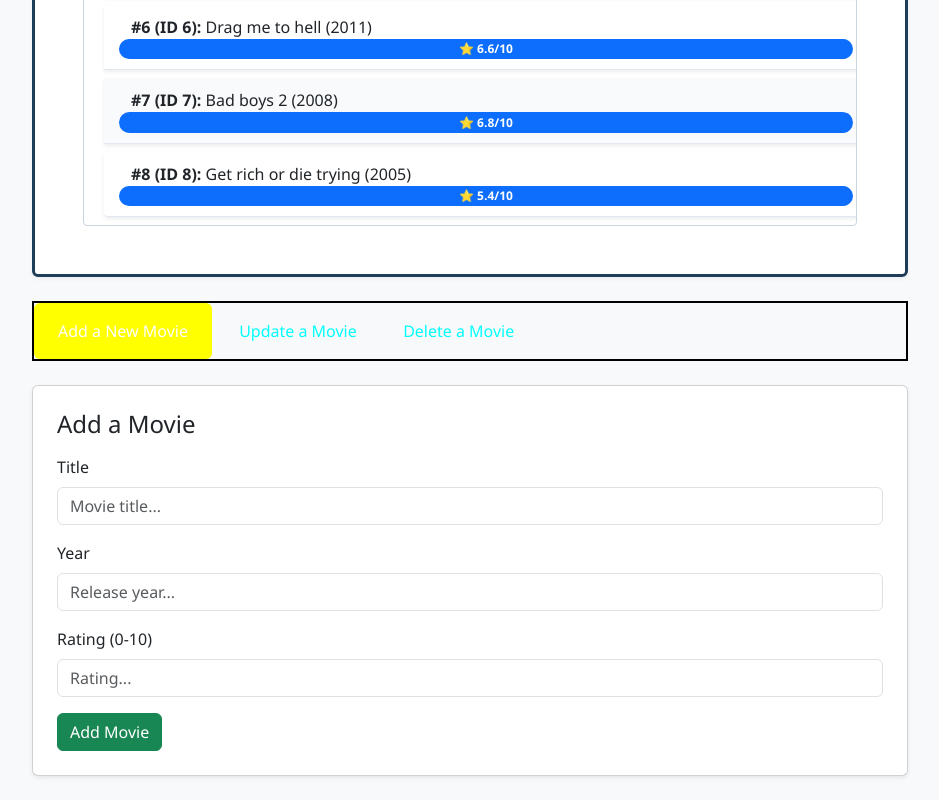
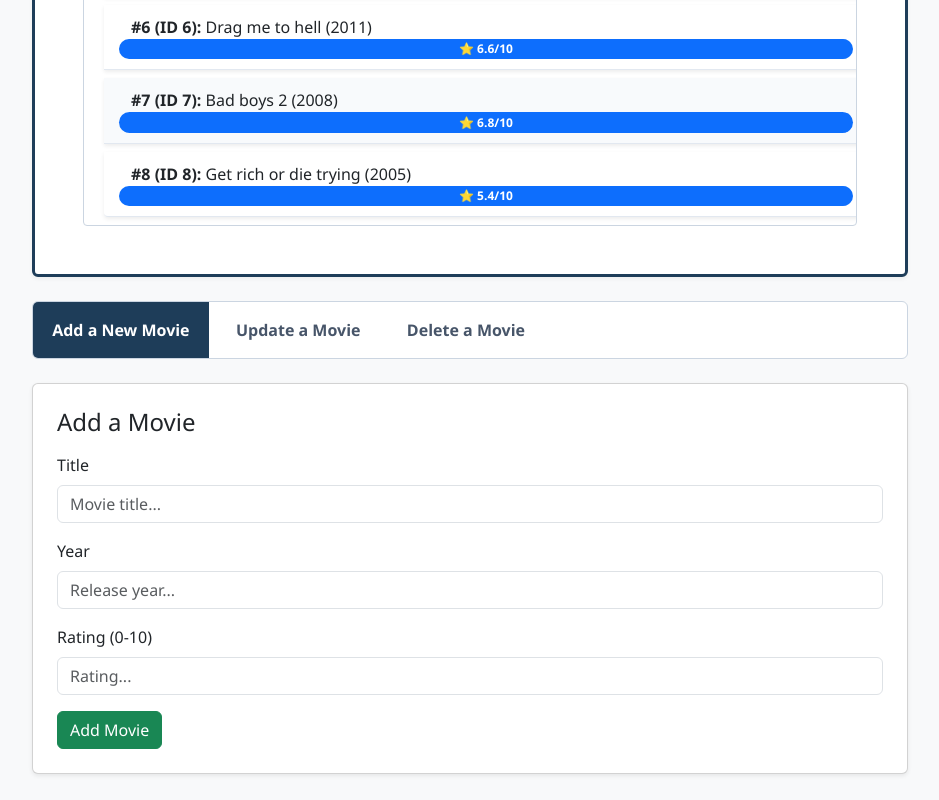
Before and after one commit to Jsgcode93/session-8, a website: page AddDelete.html in a window 1280 px wide. Shown: the part 631-1431 px from the top of the page, without its empty margins (170-1109 px from the left). Drawn offline with nearby package versions, Linux system fonts and the light colour scheme.

Commit message:
tab and list row styles

```diff
--- a/css/style.css
+++ b/css/style.css
@@ -111,37 +111,41 @@ ol {
 .list .row:nth-child(odd) {
   background-color: #f8fafc;
 }
-/*tab section styles */
-.tab{
+
+.list .row:hover {
+  background-color: #e0f2fe;
+  color: #0f172a;
+}
+
+/* Tab section styles */
+.tab {
   margin-top: 1rem;
   overflow: hidden;
-  border: 2px solid #000000;
+  border: 1px solid #cbd5e1;
+  border-radius: 6px;
+  background-color: #ffffff;
 }
 .tab button {
   float: left;
   border: none;
   outline: none;
   padding: 1rem 1.2rem;
-  transition: 0.3s;
-  color: cyan;
+  transition: 0.2s;
+  background-color: transparent;
+  color: #475569;
+  font-weight: 600;
+  border-radius: 0;
+}
+.tab button:hover {
+  background-color: #f1f5f9;
+  color: #0f172a;
+  border: none;
 }
 .tab button.active {
-  padding: 1rem 1.5rem;
-  background-color: yellow;
-  border-top:none;
+  background-color: #1e3d59;
+  color: #ffffff;
+  border: none;
 }
-/*tab content styles */
-.mb-3 {
-    flex-direction: column;
-    align-items: stretch;
-  }
-
-  .search-sort form .mb-3 button {
-    margin-right: 0;
-    margin-bottom: 0.5rem;
-    width: 100%;
-  }
-
 /*Footer styles */
 footer{
   margin-top: 2rem;
```
